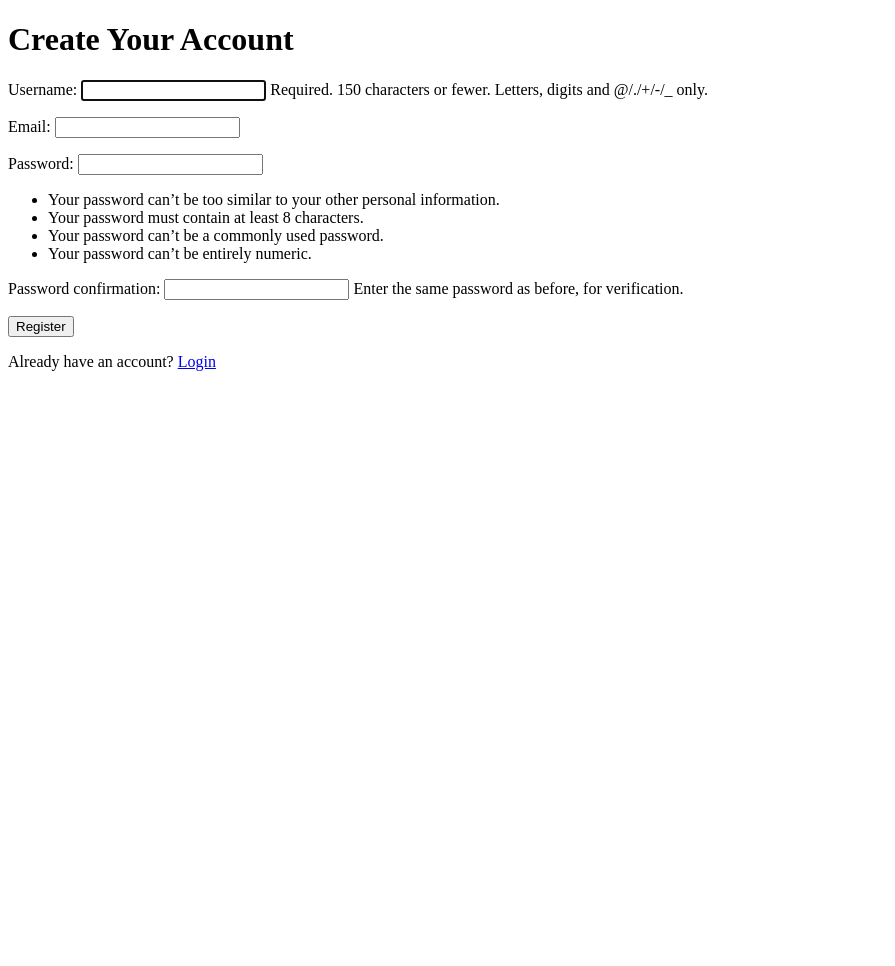
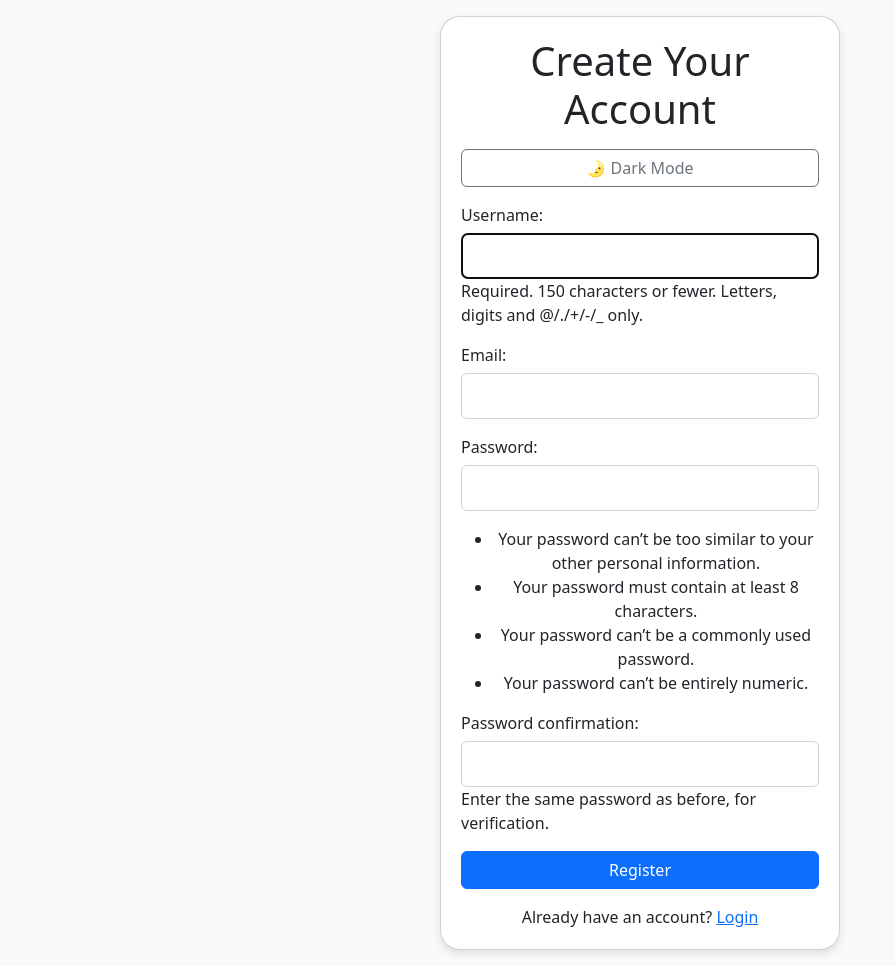
Before and after one commit to balajiinfo8/task_manager_django, a Django app: page /register/ in a window 1280 px wide. Shown: the whole page, without its empty margins (0-895 px from the left). Before the commit the page ends 371 px from the top, so only its background shows below. Run offline with Django 5.2, Linux system fonts and the light colour scheme.

Commit message:
front end was updated

```diff
--- a/todo/templates/todo/index.html
+++ b/todo/templates/todo/index.html
@@ -18,7 +18,7 @@
             padding: 20px;
         }
         h1 {
-            color: #0d6efd;
+            color: #202124;
             font-weight: bold;
             margin-bottom: 20px;
         }
--- a/todo/templates/todo/register.html
+++ b/todo/templates/todo/register.html
@@ -3,26 +3,113 @@
 <head>
     <meta charset="UTF-8">
     <meta name="viewport" content="width=device-width, initial-scale=1.0">
-    <title>Create Account</title>
+    <link href="https://cdn.jsdelivr.net/npm/bootstrap@5.3.3/dist/css/bootstrap.min.css"
+      rel="stylesheet">
+      <style>
+        body {
+            display: flex;
+            justify-content: center;
+            align-items: center;
+            min-height: 100vh;
+            background-color: #f8f9fa;
+            margin: 0;
+            padding: 16px;
+            transition: background-color 0.3s, color 0.3s;
+        }
+
+        .card{
+            width: 100%;
+            max-width: 400px;
+            padding: 20px;
+            border-radius: 20px;
+            box-shadow: 0 4px 8px rgba(0,0,0,0.1);
+            text-align: center;
+        }
+        form label
+        {
+            display: block;
+            margin-bottom: 6px;
+            font-weight: 500;
+            text-align: left;
+        }
+        .card form p {
+            margin-bottom: 16px;
+            text-align: left;
+        }
+        .card form input {
+            width: 100%;
+            padding: 10px;
+            border: 1px solid #ced4da;
+            border-radius: 6px;
+            box-sizing: border-box;
+        }
+        body.dark-mode {
+        background-color: #121212;
+        color: #f1f1f1;
+    }
+
+    .dark-mode .card {
+        background-color: #1e1e1e;
+        color: #f1f1f1;
+        border-color:  #444;
+    }
+
+    .dark-mode input {
+        background-color: #2b2b2b;
+        color: white;
+        border-color: #555;
+    }
+
+    .dark-mode input::placeholder {
+        color: #bbb;
+    }
+
+    .dark-mode a {
+        color: #8ab4f8;
+    }
+      </style>
 </head>
 <body>
-    <h1>Create Your Account</h1>
+    <div class="card">
+        <h1 class="text-center mb-3">Create Your Account</h1>
+
+        <button type="button" id="themeToggle" class="btn btn-outline-secondary  mb-3">🌛 Dark Mode</button>
 
         {% if messages %}
             {% for message in messages %}
-            <p>{{ message }}</p>
+                <div class="alert {% if message.tags == 'error' %}alert-danger{% elif message.tags == 'success' %}alert-success{% elif message.tags == 'info' %}alert-info{% else %}alert-warning{% endif %}">
+                    {{ message }}
+                </div>
             {% endfor %}
         {% endif %}
 
         <form method="post">
             {% csrf_token %}
             {{ form.as_p }}
-        <button type="submit">Register</button>
+            <button type="submit" class="btn btn-primary w-100">Register</button>
         </form>
 
-    <p>
+        <p class="text-center mt-3 mb-0">
             Already have an account?
             <a href="{% url 'login' %}">Login</a>
         </p>
+    </div>
+
+    <script>
+        // call the html element
+        const themeToggle = document.getElementById("themeToggle");
+        const body = document.body;
+
+        themeToggle.addEventListener("click" , function() {
+            body.classList.toggle("dark-mode");
+
+            if(body.classList.contains("dark-mode")){
+                themeToggle.textContent = "🌞 Light Mode";
+            }
+            else{
+                themeToggle.textContent = "🌛 Dark-Mode";
+            }
+        })
+    </script>
 </body>
 </html>
--- a/todo/views.py
+++ b/todo/views.py
@@ -51,7 +51,7 @@ def register(request):
 
     if request.method == "POST" and form.is_valid():
         form.save()
-        messages.success(request, "Account created. Please log in.")
+        messages.success(request, "Your account has been created successfully!")
         return redirect("login")
 
     return render(request, "todo/register.html", {"form": form})
```
Also changed, not shown: todo/templates/todo/login.html (+48 -27 lines), db.sqlite3. Lines whose indentation alone changed are shown as unchanged.
